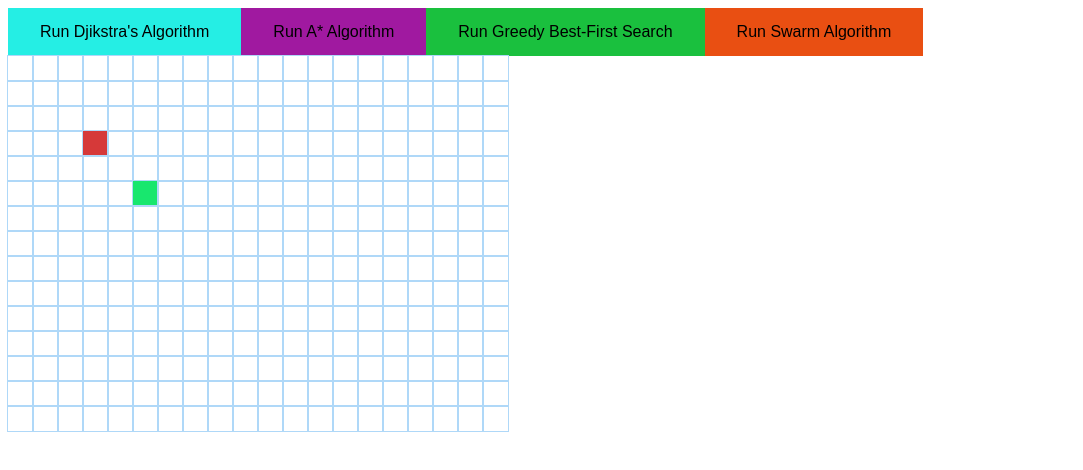
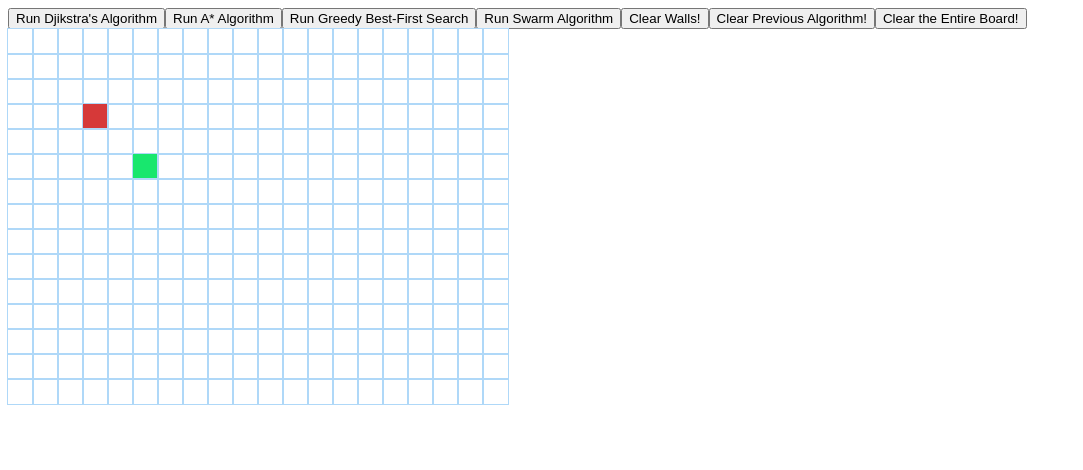
Before and after one commit to james-seymour/pathfinding-visualiser, a React (Create React App) app: page / in a window 1280 px wide. Shown: the top 470 px of the page, without its empty margins (0-1083 px from the left). Built offline with nearby package versions, Linux system fonts and the light colour scheme.

Commit message:
Refactored User Interface. User interface is now defined inside of the visualiser This is to prevent weird behaviour between components

```diff
--- a/src/App.js
+++ b/src/App.js
@@ -1,6 +1,5 @@
 import React, { useState } from "react"
 import Visualiser from "./visualiser/Visualiser.js"
-import UserInterface from "./user_interface/UserInterface.js"
 
 function setup_button_handlers() {
   // Use this function for all UI buttons maybe
@@ -8,16 +7,11 @@ function setup_button_handlers() {
 }
 
 function App() {
-   const [algorithmType, setAlgorithmType] = React.useState(0)
-   function handleAlgorithmClick (value) {
-    setAlgorithmType(value)
-  }
 
   // In order to return more than one HTML element at once, wrap in an empty element:
   return (
       <div className="main">
-        <UserInterface algorithmUpdater={handleAlgorithmClick}/>
-        <Visualiser algorithmChoice={algorithmType}/>
+        <Visualiser />
       </div>
   )
 }
--- a/src/algorithms/dijkstra.js
+++ b/src/algorithms/dijkstra.js
@@ -35,6 +35,8 @@ const calculateDijkstra = (updateGridData) => {
     })
 }
 
+
+
 // We receive the grid data and need to animate it here
 const animateDijkstra = (gridData) => {
     // Iterate through the given grid data and animate
--- a/src/user_interface/UserInterface.css
+++ /dev/null
@@ -1,26 +0,0 @@
-.algorithmButton {
-    background-color: #4CAF50; /* Green */
-    border: none;
-    color: rgb(0, 0, 0);
-    padding: 15px 32px;
-    text-align: center;
-    text-decoration: none;
-    display: inline-block;
-    font-size: 16px;
-}
-
-#Dijkstra {
-    background-color: rgb(37, 238, 228);
-}
-
-#AStar {
-    background-color: rgb(160, 25, 160);
-}
-
-#Greedy {
-    background-color: rgb(26, 192, 62);
-}
-
-#Swarm {
-    background-color: rgb(233, 79, 18);
-}
--- a/src/user_interface/UserInterface.js
+++ /dev/null
@@ -1,32 +0,0 @@
-import React, { useState } from 'react'
-import Visualiser from "../visualiser/Visualiser.js"
-import * as Constants from "../constants.js"
-import "./UserInterface.css"
-
-export default function UserInterface(props) {
-
-    const handleButtonClick = (value) => {
-        props.algorithmUpdater(value)
-    }
-
-    return (
-        <div className="userinterface">
-            <button id="Dijkstra" className="algorithmButton"
-            onClick={() => handleButtonClick(Constants.DIJKSTRA)}>
-                Run Djikstra's Algorithm
-            </button>
-            <button id="AStar" className="algorithmButton"
-            onClick={() => handleButtonClick(Constants.ASTAR)}>
-                Run A* Algorithm
-            </button>
-            <button id="Greedy" className="algorithmButton"
-            onClick={() => handleButtonClick(Constants.GREEDY)}>
-                Run Greedy Best-First Search
-            </button>
-            <button id="Swarm" className="algorithmButton"
-            onClick={() => handleButtonClick(Constants.SWARM)}>
-                Run Swarm Algorithm
-            </button>
-        </div>
-    )
-}
--- a/src/visualiser/Node.js
+++ b/src/visualiser/Node.js
@@ -5,15 +5,8 @@ const Node = (props) => {
     // Setup unique identifying strings for Node html elements
     const idString = `node-${props.row}-${props.col}`
     const specialNode = props.isStart ? "node-start" : props.isFinish ? "node-finish" : props.isWall ? "node-wall" : ""
-    const renderCount = React.useRef(0)
 
-    const [vars, updateVars] = React.useState({})
     console.log("Re-rendered Node")
-    //
-    React.useEffect (() => {
-        renderCount.current = renderCount.current + 1
-        //console.log(renderCount)
-    }, [props.isWall, props.isVisited])
 
     return (
         <div id={idString} className={`node ${specialNode}`}
--- a/src/visualiser/Visualiser.js
+++ b/src/visualiser/Visualiser.js
@@ -1,7 +1,6 @@
 import React, { createContext, useState, useEffect } from 'react'
 import * as Constants from "../constants.js"
 import { calculateDijkstra, animateDijkstra } from '../algorithms/dijkstra.js'
-import UserInterface from '../user_interface/UserInterface.js'
 import Node from "./Node.js"
 import "./Visualiser.css"
 
@@ -11,24 +10,69 @@ import "./Visualiser.css"
 
 const Visualiser = (props) => {
 
-
-    // The useState function is given the initial grid data as an initial state,
-    // and whenever updateGridData is used to change the grid data, this will queue a re-render
 	const [gridData, updateGridData] = React.useState(createGridData())
+	// const fakeGridData = React.useRef(createGridData())
 	// A toggle variables for mouse pressed, which is used for clicking and dragging walls
 	const [mousePressed, updateMousePressed] = React.useState(false)
+	const isRunning = React.useRef(false)
 
-    // These things are fucking sick if the the element in brackets updates its state
+	// Use effects are fucking sick if the the element in brackets updates its state
 	// ([props.algorithmChoice]), then the function will be called.
 	// More of these can be setup for any UI elements that arent just running an algorithm
-    React.useEffect(() => {
-        parseAlgorithmChoice(props.algorithmChoice, gridData, updateGridData)
-    }, [props.algorithmChoice])
+
+	const toggleIsRunning = () => {
+		isRunning.current = !isRunning.current
+	}
+
+	const clearWalls = () => {
+		if (isRunning.current) return;
+	}
+	const clearAlgorithmSteps = () => {
+		if (isRunning.current) return;
+	}
+
+	const clearEntireCanvas = () => {
+		if (isRunning.current) return;
+		updateGridData(createGridData())
+	}
+
+	const placeWallInGrid = (row, col) => {
+		const newGrid = [...gridData]
+		const wallNode = newGrid[row][col]
+		const newNode = {
+			...wallNode, isWall: !wallNode.isWall,
+		}
+		newGrid[row][col] = newNode
+		return newGrid
+	}
+
+	const parseAlgorithmChoice = (algorithm) => {
+		// Grab some variables that each algorithm needs
+		const gridDataCopy = {gridData}
+		const startNode = getStartNode(gridDataCopy)
+		const endNode = getEndNode(gridDataCopy)
+
+
+		switch(algorithm) {
+			// Add more cases on here for more implementations
+			// Visualiser algorithms do not need the current state of the gridData
+			// because they can actually receive this state by calling the update function
+			// See dijkstra.js
+			case Constants.DIJKSTRA:
+				//const algorithmCalculation = calculateDijkstra(gridDataCopy, startNode, endNode)
+				// console.log(algorithmCalculation)
+				// Animate here
+				break;
+
+			case Constants.ASTAR:
+				break;
+		}
+	}
 
 	const handleMouseDown = (row, col) => {
+		if (isRunning.current) return;
 		// Place wall in grid
-        const updatedGrid = placeWallInGrid(gridData, row, col)
-        updateGridData(updatedGrid)
+		updateGridData(placeWallInGrid(row, col))
 		// console.log("MouseDown at", row, col)
 
 		// "Hold" mouse down by setting mousePressed state to true
@@ -36,19 +80,20 @@ const Visualiser = (props) => {
 	}
 
 	const handleMouseEnter = (row, col) => {
+		if (isRunning.current) return;
 		// console.log("MouseEnter at", row, col)
 		if (mousePressed) {
-            const updatedGrid = placeWallInGrid(gridData, row, col)
-            updateGridData(updatedGrid)
+			updateGridData(placeWallInGrid(row, col))
 		}
 	}
 
 	const handleMouseUp = () => {
+		if (isRunning.current) return;
 		updateMousePressed(false)
 		// console.log("MouseUp")
 	}
 
-    // Render HTML elements with the new gridData
+	const renderGrid = () => {
 		return (
 			// We want to render our <Node /> components here using the a Board Model
 			<div className="grid">
@@ -75,32 +120,62 @@ const Visualiser = (props) => {
 				})}
 			</div>
 		)
+	}
+
+	const renderUserInterface = () => {
+		return (
+			<div className="userinterface">
+				<button id="Dijkstra" className="algorithmButton"
+				onClick={() => parseAlgorithmChoice(Constants.DIJKSTRA)}>
+					Run Djikstra's Algorithm
+				</button>
+				<button id="AStar" className="algorithmButton"
+				onClick={() => parseAlgorithmChoice(Constants.ASTAR)}>
+					Run A* Algorithm
+				</button>
+				<button id="Greedy" className="algorithmButton"
+				onClick={() => parseAlgorithmChoice(Constants.GREEDY)}>
+					Run Greedy Best-First Search
+				</button>
+				<button id="Swarm" className="algorithmButton"
+				onClick={() => parseAlgorithmChoice(Constants.SWARM)}>
+					Run Swarm Algorithm
+				</button>
+				<button id="clear-walls" className="clearButton"
+				onClick={() => clearWalls()}>
+					Clear Walls!
+				</button>
+				<button id="clear-algorithm-steps" className="clearButton"
+				onClick={() => clearAlgorithmSteps()}>
+					Clear Previous Algorithm!
+				</button>
+				<button id="clear-board" className="clearButton"
+				onClick={() => clearEntireCanvas()}>
+					Clear the Entire Board!
+				</button>
+			</div>
+		)
+	}
+
+	// Main Render State
+	return (
+		<>
+			{renderUserInterface()}
+			{renderGrid()}
+		</>
+	)
 
 }
 
-const parseAlgorithmChoice = (algorithmChoice, gridData, updateGridData) => {
-    switch(algorithmChoice) {
-        // Add more cases on here for more implementations
-        // Visualiser algorithms do not need the current state of the gridData
-        // because they can actually receive this state by calling the update function
-        // See dijkstra.js
-        case Constants.DIJKSTRA:
-            calculateDijkstra(updateGridData)
-            //animateDijkstra(gridData)
-    }
+const getStartNode = (grid) => {
+	//const startNode = grid[Constants.EXAMPLE_START_NODE[0]][Constants.EXAMPLE_START_NODE[1]]
+	//return startNode
 }
 
-// This could also be used later to update specific nodes in the entire list
-const placeWallInGrid = (grid, row, col) => {
-    const newGrid = [...grid].slice()
-    const wallNode = newGrid[row][col]
-    const newNode = {
-        ...wallNode, isWall: !wallNode.isWall,
+const getEndNode = (grid) => {
+	//const endNode = grid[Constants.EXAMPLE_END_NODE[0]][Constants.EXAMPLE_END_NODE[1]]
+	//return endNode
 }
-    newGrid[row][col] = newNode
-    return newGrid
-}
-
 
 const createNode = (row, col) => {
 	return ({
@@ -109,7 +184,7 @@ const createNode = (row, col) => {
 		isStart: row === Constants.EXAMPLE_START_NODE[0] && col === Constants.EXAMPLE_START_NODE[1],
 		isFinish: row === Constants.EXAMPLE_END_NODE[0] && col === Constants.EXAMPLE_END_NODE[1],
 		distance: Infinity,
-        isWall: false
+		isWall: false,
 	})
 }
 
```
Lines whose indentation alone changed are shown as unchanged.
